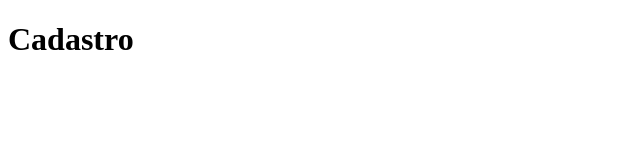
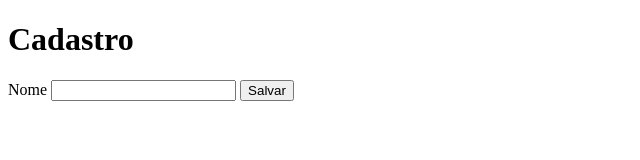
Before and after one commit to Matyano98/projeto-Cadlogin, a plain HTML site: page cadastro.html in a window 1280 px wide. Shown: the whole page, without its empty margins (0-640 px from the left). Drawn offline with Linux system fonts and the light colour scheme.

Commit message:
adiciona local para nome de cadastro

```diff
--- a/cadastro.html
+++ b/cadastro.html
@@ -8,7 +8,11 @@
     <script src='main.js'></script>
 </head>
 <body>
-    <h1>Cadastro</h1>
-
+    <div class="container">
+        <h1>Cadastro</h1>
+        <label for="">Nome</label>
+        <input type="text" id="nomeUser" name="">
+        <button type="button">Salvar</button>
+    </div>
 </body>
 </html>
```
